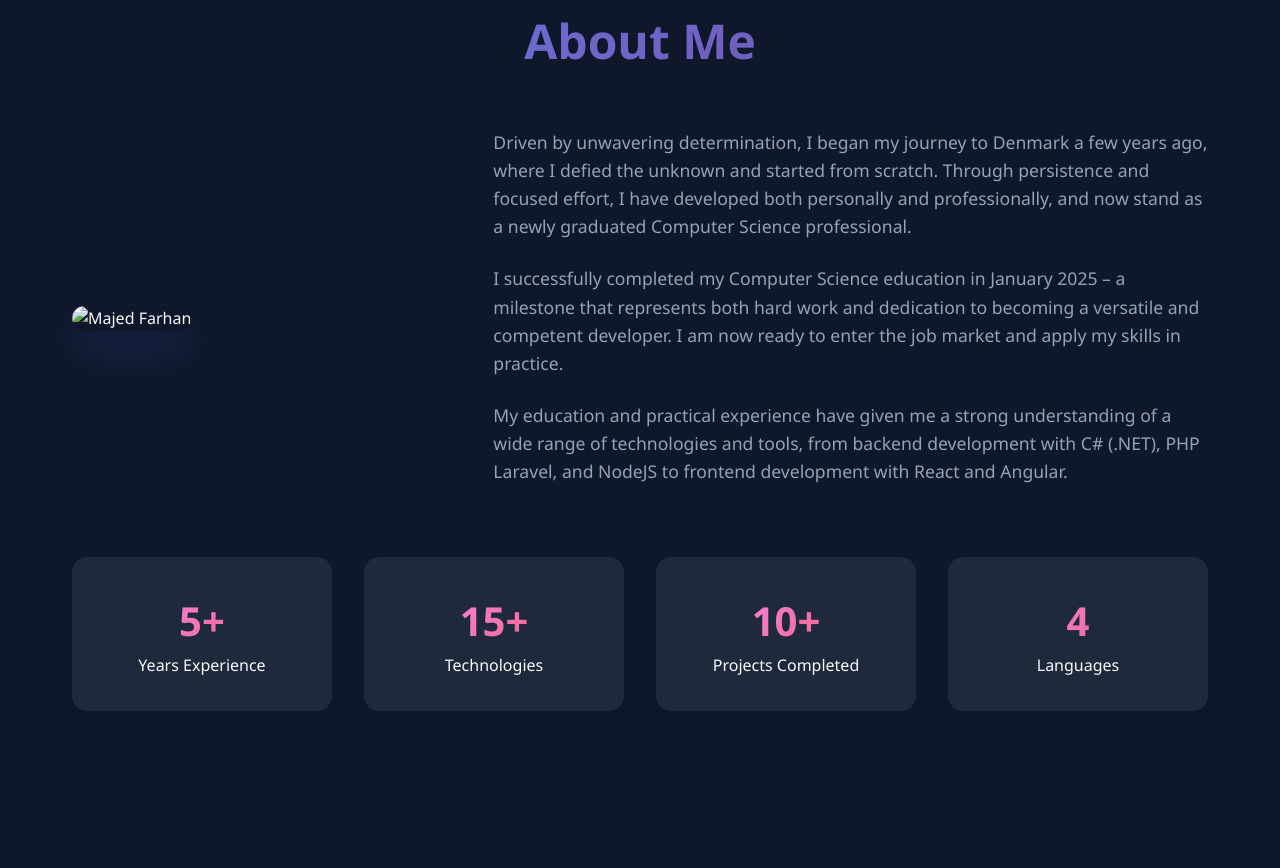
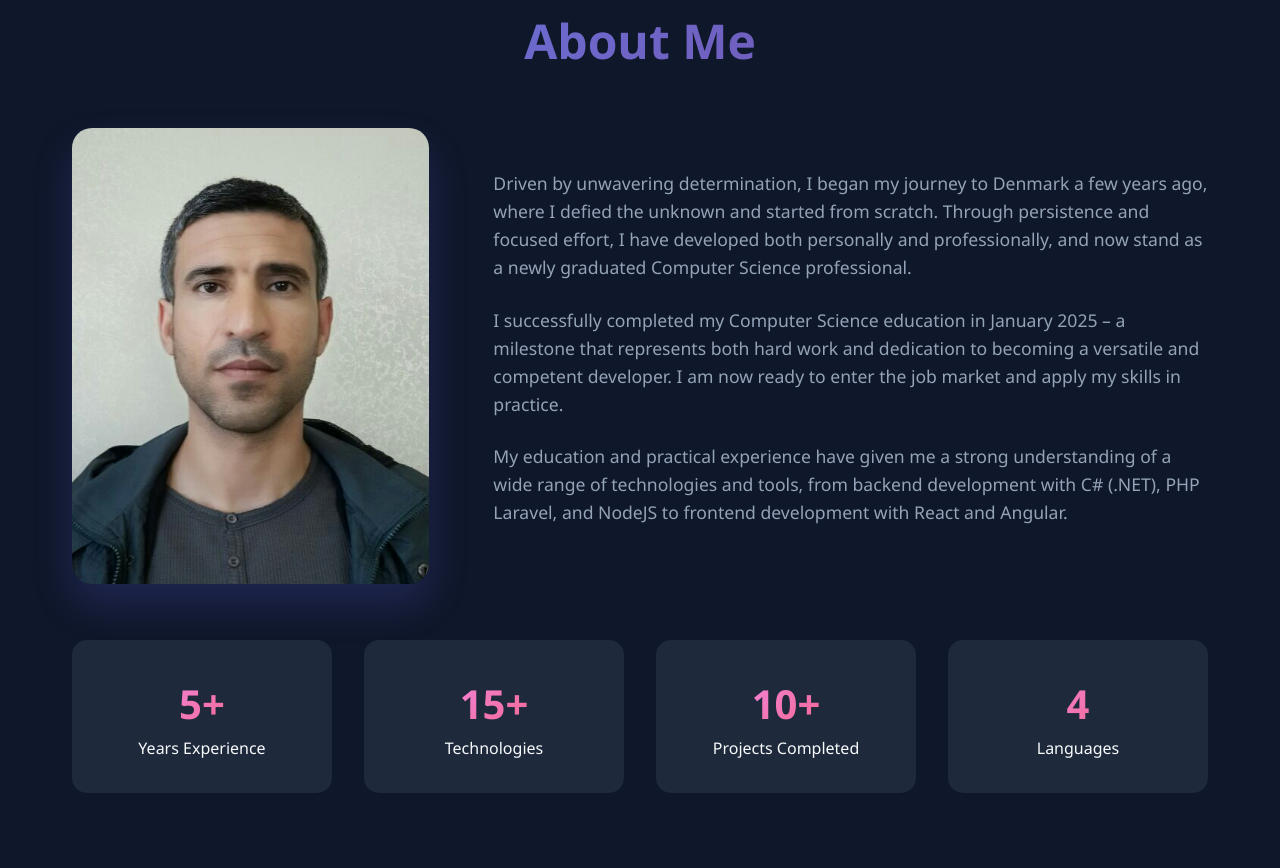
Before and after one commit to girover/portfolio, a plain HTML site: page index.html in a window 1280 px wide. Shown: the part 877-1745 px from the top of the page. Drawn offline with nearby package versions, Linux system fonts and the light colour scheme.

Commit message:
Fixed Img Link

```diff
--- a/index.html
+++ b/index.html
@@ -878,7 +878,7 @@
         <div class="about-content">
             <div class="about-image" data-aos="fade-right">
                 <!-- <img src="https://images.unsplash.com/photo-1507003211169-0a1dd7228f2d?ixlib=rb-4.0.3&auto=format&fit=crop&w=500&q=80" alt="Majed Farhan"> -->
-                <img src="macid2.jpg" alt="Majed Farhan">
+                <img src="images/macid2.jpg" alt="Majed Farhan">
             </div>
             <div class="about-text" data-aos="fade-left">
                 <p>
```
